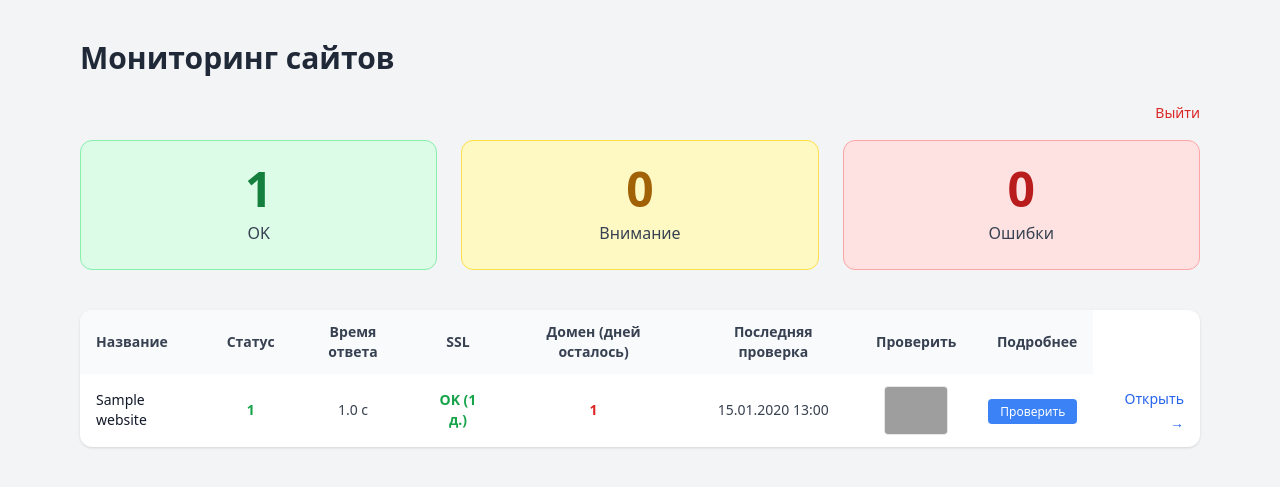
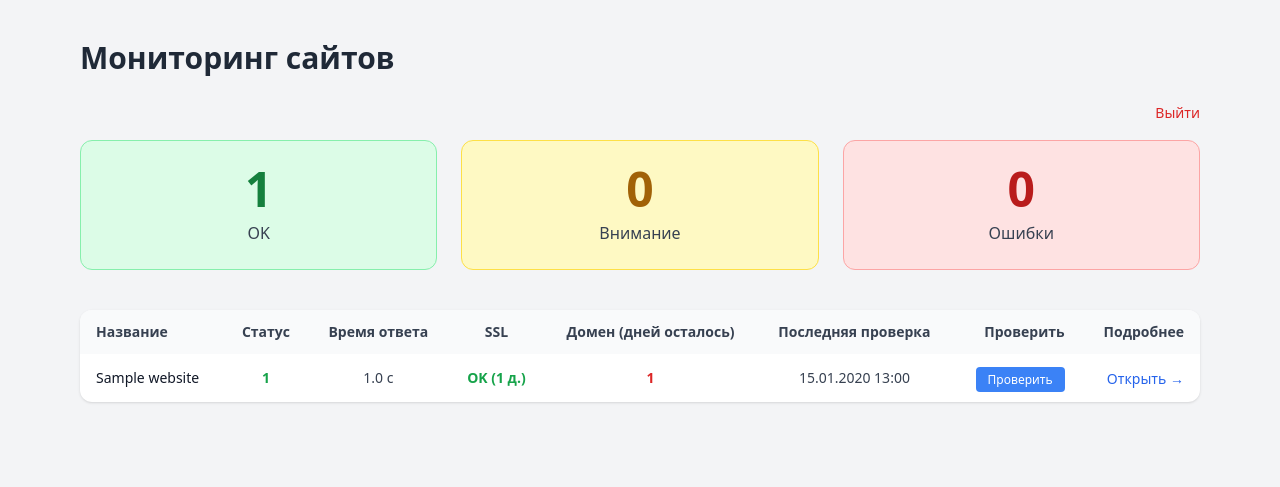
Before and after one commit to Parabe11um/site-checker, a Django app: page / in a window 1280 px wide. Shown: the top 487 px of the page. Run offline with Django 3.2, Linux system fonts and the light colour scheme; a user stored in the database is signed in; tables that the repository leaves empty hold one stand-in row (values such as "Sample post"); some libraries are stand-ins or nearby versions; grey boxes are pictures that could not be loaded.

```diff
--- a/monitor/templates/monitor/row.html
+++ b/monitor/templates/monitor/row.html
@@ -51,12 +51,12 @@
     </td>
 
     <!-- Скриншот -->
-    <td class="px-4 py-3 text-center">
-        <img src="/screenshots/{{ site.id }}.png"
-             alt="screenshot"
-             class="mx-auto w-16 border rounded"
-             onerror="this.style.display='none'">
-    </td>
+<!--    <td class="px-4 py-3 text-center">-->
+<!--        <img src="/screenshots/{{ site.id }}.png"-->
+<!--             alt="screenshot"-->
+<!--             class="mx-auto w-16 border rounded"-->
+<!--             onerror="this.style.display='none'">-->
+<!--    </td>-->
 
     <!-- Проверить -->
     <td class="px-4 py-3 text-right">
```
